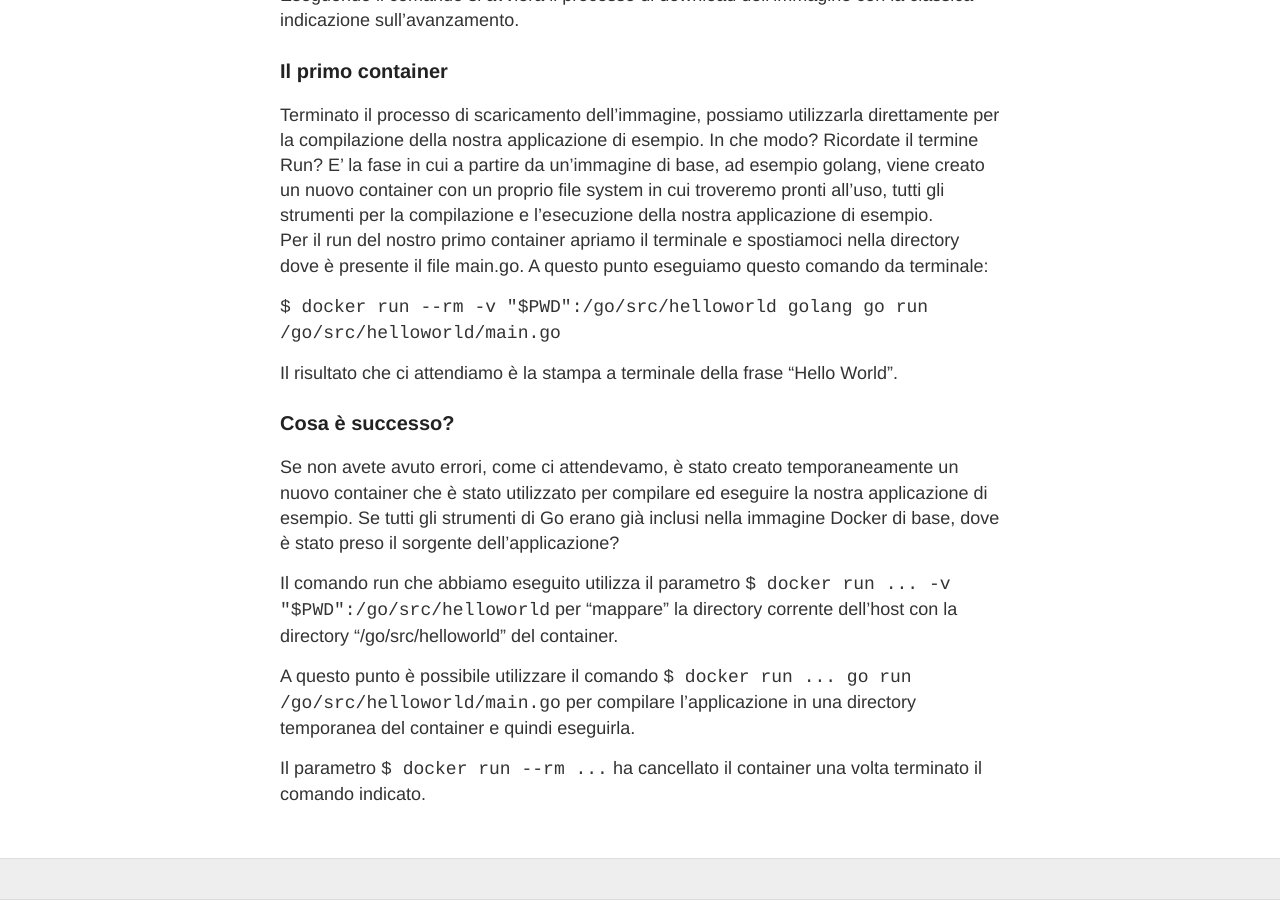
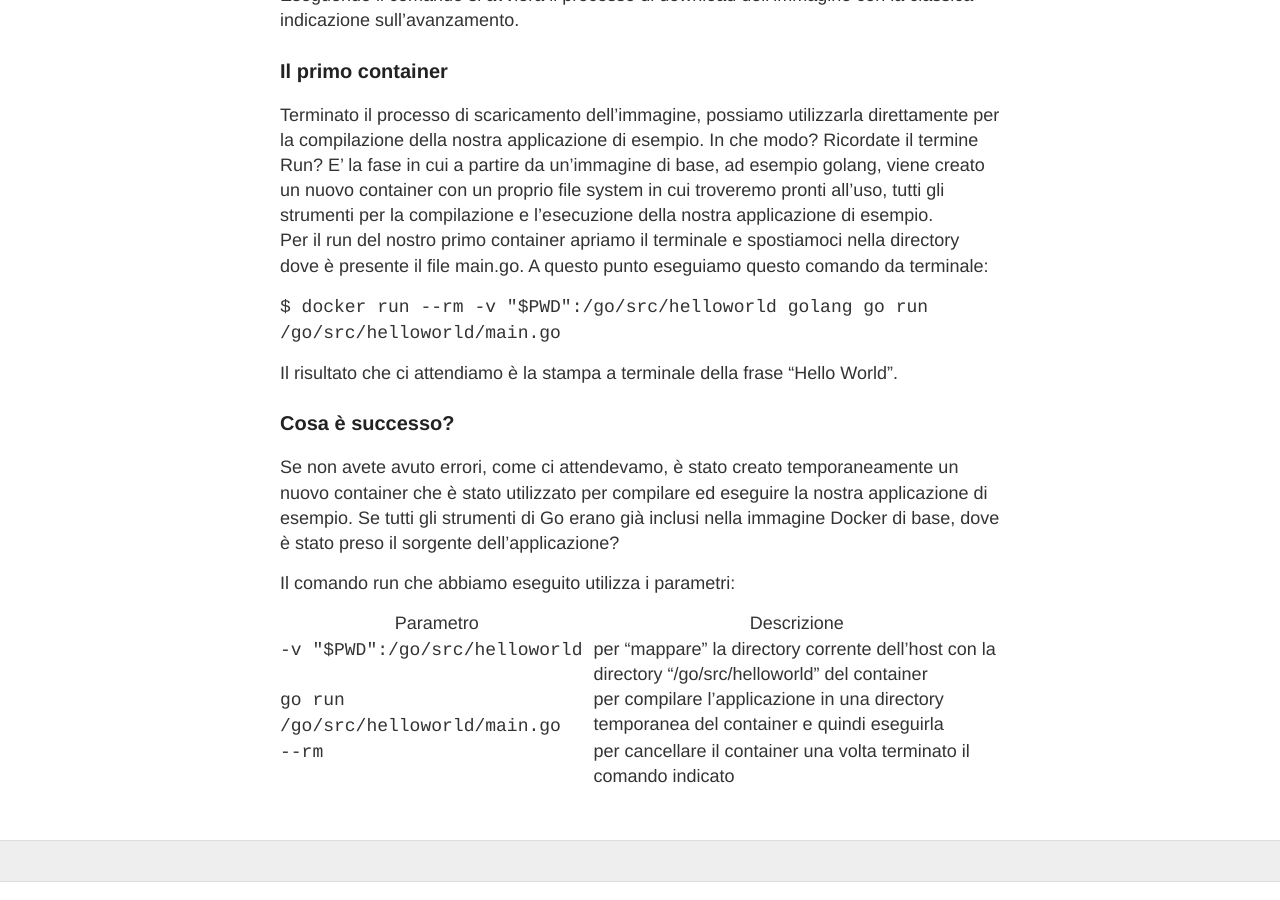
Before and after one commit to LOG-ED/docker-get-started, a Jekyll site: the page built from sessione1.md, in a window 1280 px wide and 900 px high, scrolled down 2015 px. Built offline with Jekyll 4.4.1, drawn with Linux system fonts in a browser that asks for light colours; nearby versions of some CDN libraries.

Commit message:
Update sessione1.md

````diff
--- a/sessione1.md
+++ b/sessione1.md
@@ -64,8 +64,10 @@ Il risultato che ci attendiamo è la stampa a terminale della frase "Hello World
 
 Se non avete avuto errori, come ci attendevamo, è stato creato temporaneamente un nuovo container che è stato utilizzato per compilare ed eseguire la nostra applicazione di esempio. Se tutti gli strumenti di Go erano già inclusi nella immagine Docker di base, dove è stato preso il sorgente dell'applicazione?
 
-Il comando run che abbiamo eseguito utilizza il parametro ```$ docker run ... -v "$PWD":/go/src/helloworld``` per "mappare" la directory corrente dell'host con la directory "/go/src/helloworld" del container.
+Il comando run che abbiamo eseguito utilizza i parametri:
 
-A questo punto è possibile utilizzare il comando ```$ docker run ... go run /go/src/helloworld/main.go``` per compilare l'applicazione in una directory temporanea del container e quindi eseguirla.
-
-Il parametro ```$ docker run --rm ... ``` ha cancellato il container una volta terminato il comando indicato.
+| Parametro | Descrizione |
+| ------------- |-------------|
+| `-v "$PWD":/go/src/helloworld` | per "mappare" la directory corrente dell'host con la directory "/go/src/helloworld" del container |
+| `go run /go/src/helloworld/main.go` | per compilare l'applicazione in una directory temporanea del container e quindi eseguirla |
+| `--rm` | per cancellare il container una volta terminato il comando indicato |
````
